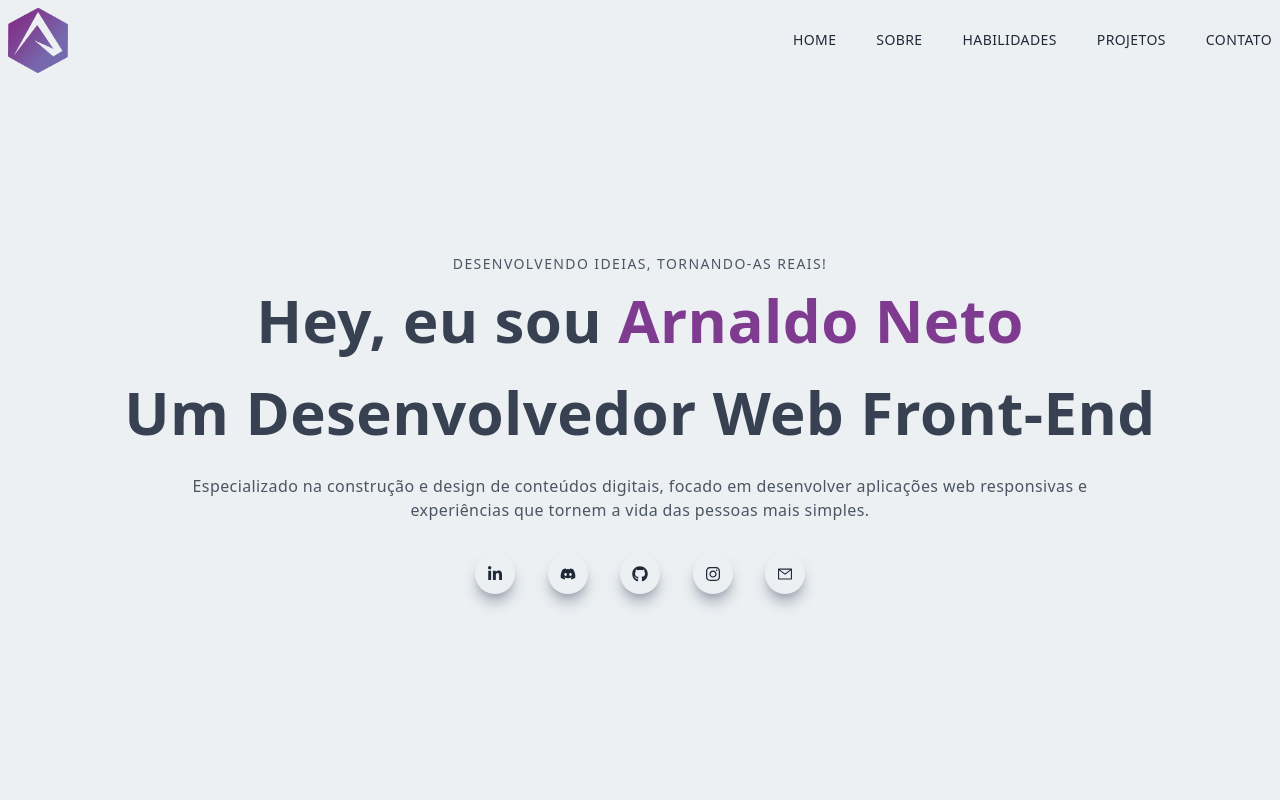
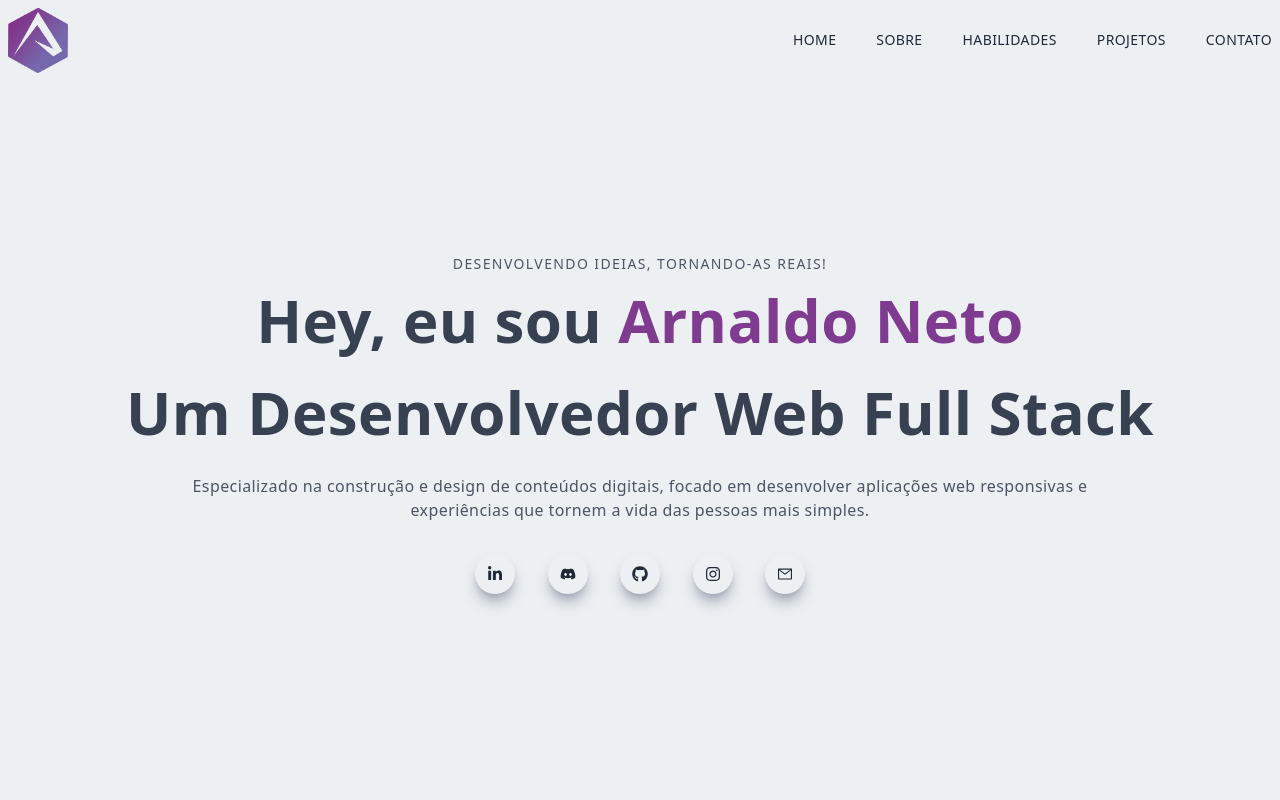
Before and after one commit to acn3to/portfolio, a Next.js app: page / in a window 1280 px wide. Shown: the top 800 px of the page. Built offline with nearby package versions, Linux system fonts and the light colour scheme.

Commit message:
:recycle: refactor: changes titles

```diff
--- a/components/Contact.jsx
+++ b/components/Contact.jsx
@@ -77,7 +77,7 @@ const Contact = () => {
               </div>
               <div>
                 <h2 className="py-2">Arnaldo Neto</h2>
-                <p>Desenvolvedor Front-End</p>
+                <p>Desenvolvedor Web Full Stack</p>
                 <p className="py-4">
                   Estou disponível para freelances, trabalho em tempo integral
                   ou estágio. Conecte-se às minhas redes e vamos bater um papo.
--- a/components/Main.jsx
+++ b/components/Main.jsx
@@ -13,7 +13,7 @@ const Main = () => {
           <h1 className="py-4 text-gray-700">
             Hey, eu sou <span className="text-[#7F3B8F]">Arnaldo Neto</span>
           </h1>
-          <h1 className="py-4 text-gray-700">Um Desenvolvedor Web Front-End</h1>
+          <h1 className="py-4 text-gray-700">Um Desenvolvedor Web Full Stack</h1>
           <p className="py-4 text-gray-600 max-w-[80%] m-auto">
             Especializado na construção e design de conteúdos digitais, focado
             em desenvolver aplicações web responsivas e experiências que tornem
```
